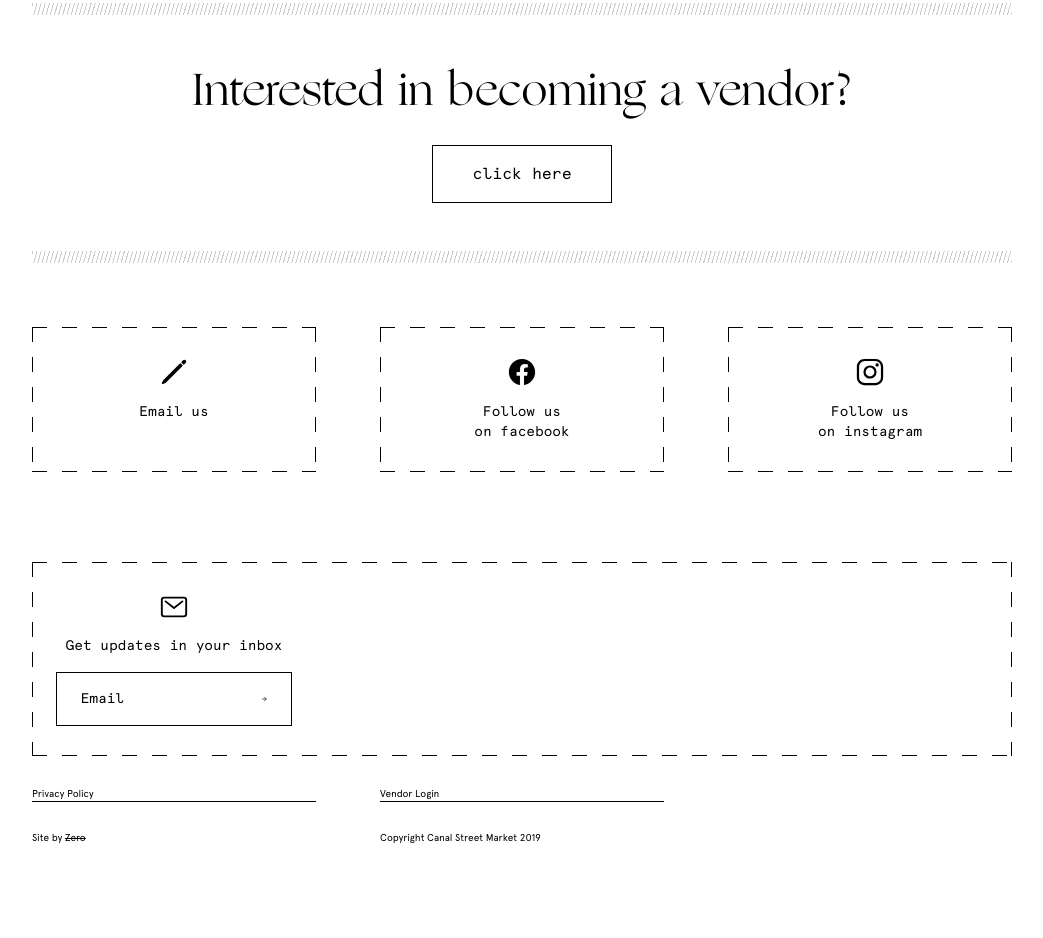
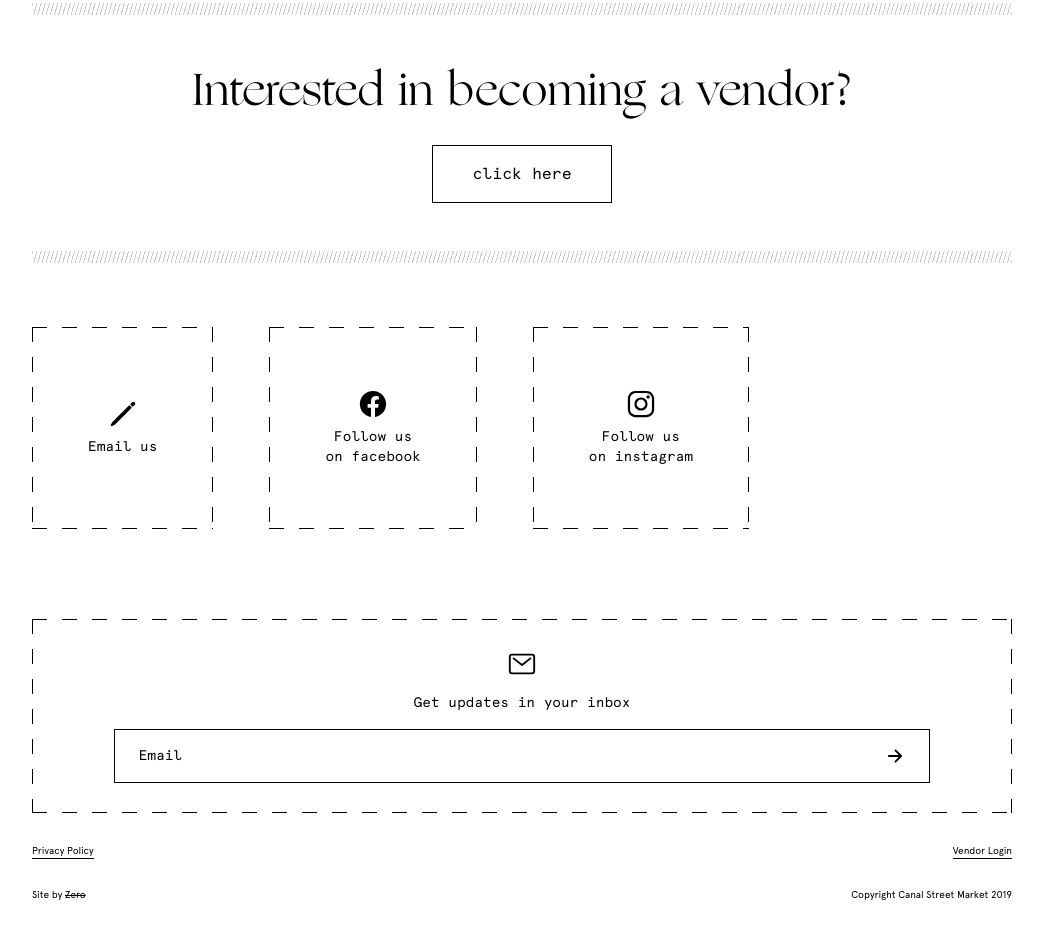
Before and after one commit to kxng0109/canalstreet-mockup, a website: page public/index.html in a window 1280 px wide. Shown: the part 3903-4841 px from the top of the page, without its empty margins (28-1071 px from the left). Before the commit the page ends 4812 px from the top, so only its background shows below. Drawn offline with nearby package versions, Linux system fonts and the light colour scheme; a web font is replaced by a local one.

Commit message:
Some tiny advancements

```diff
--- a/public/index.html
+++ b/public/index.html
@@ -146,7 +146,7 @@
 			</section>
 
 			<footer id="footer">
-				<div>
+				<div id="footer--idk">
 					<div class="footer--reach-us">
 						<ion-icon name="pencil-outline" class="footer--reach-us-icon"></ion-icon>
 						<div class="preformatted">
--- a/src/styles.css
+++ b/src/styles.css
@@ -339,8 +339,12 @@ main>#fourth-section{
 	@apply text-center moving-lines mb-[1.875rem] focus-within:animate-movingLines active:animate-movingLines cursor-pointer hover:animate-movingLines
 }
 
-#footer>div{
-	@apply grid-container md:grid-cols-3
+#footer--idk{
+	@apply flex flex-col md:flex-row
+}
+
+#footer--idk .footer--reach-us{
+	@apply md:mr-[3.5rem] md:px-14 md:flex md:flex-col md:items-center md:justify-center md:py-8
 }
 
 .footer--reach-us-icon{
```
Also changed, not shown: public/styles.css.
